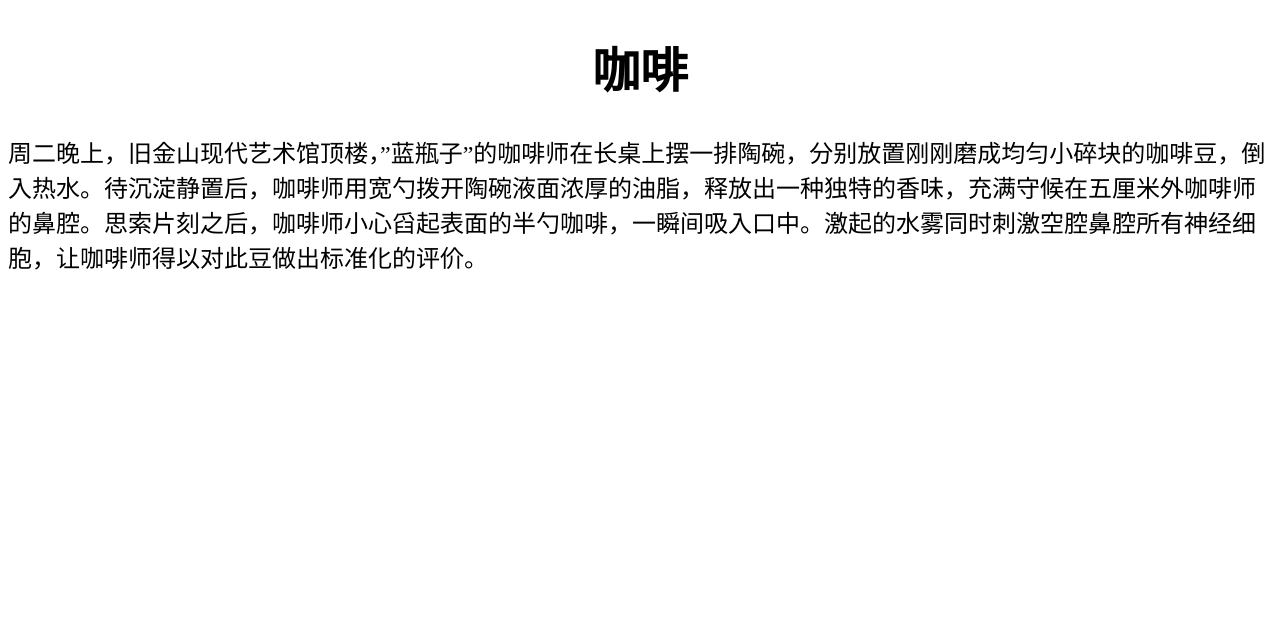
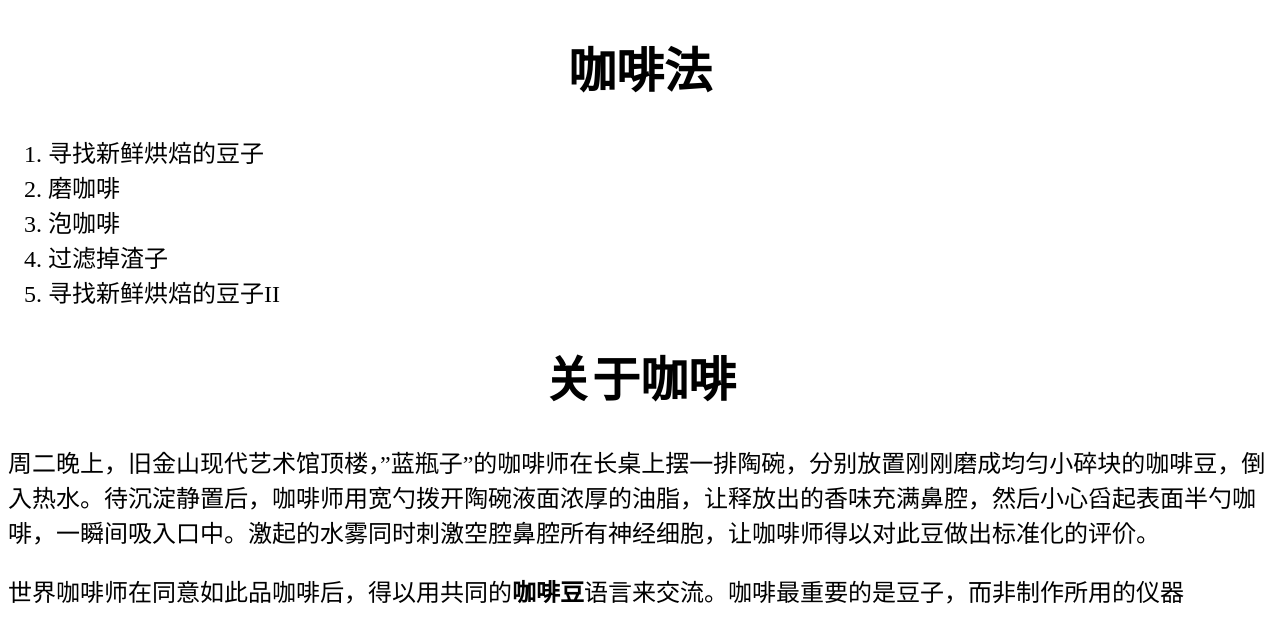
Before and after one commit to pspEgg/cohi, a Jekyll site: the page built from index.md, in a window 1280 px wide. Shown: the top 643 px of the page. Built offline with Jekyll 4.4.1, drawn with Linux system fonts in a browser that asks for light colours.

Commit message:
coffee method

```diff
--- a/index.md
+++ b/index.md
@@ -4,6 +4,16 @@ layout: default
 ---
 
 
-# 咖啡
+# 咖啡法
 
-周二晚上，旧金山现代艺术馆顶楼，"蓝瓶子"的咖啡师在长桌上摆一排陶碗，分别放置刚刚磨成均匀小碎块的咖啡豆，倒入热水。待沉淀静置后，咖啡师用宽勺拨开陶碗液面浓厚的油脂，释放出一种独特的香味，充满守候在五厘米外咖啡师的鼻腔。思索片刻之后，咖啡师小心舀起表面的半勺咖啡，一瞬间吸入口中。激起的水雾同时刺激空腔鼻腔所有神经细胞，让咖啡师得以对此豆做出标准化的评价。
+1. 寻找新鲜烘焙的豆子
+1. 磨咖啡
+1. 泡咖啡
+1. 过滤掉渣子
+1. 寻找新鲜烘焙的豆子II
+
+# 关于咖啡
+
+周二晚上，旧金山现代艺术馆顶楼，"蓝瓶子"的咖啡师在长桌上摆一排陶碗，分别放置刚刚磨成均匀小碎块的咖啡豆，倒入热水。待沉淀静置后，咖啡师用宽勺拨开陶碗液面浓厚的油脂，让释放出的香味充满鼻腔，然后小心舀起表面半勺咖啡，一瞬间吸入口中。激起的水雾同时刺激空腔鼻腔所有神经细胞，让咖啡师得以对此豆做出标准化的评价。
+
+世界咖啡师在同意如此品咖啡后，得以用共同的**咖啡豆**语言来交流。咖啡最重要的是豆子，而非制作所用的仪器
```
